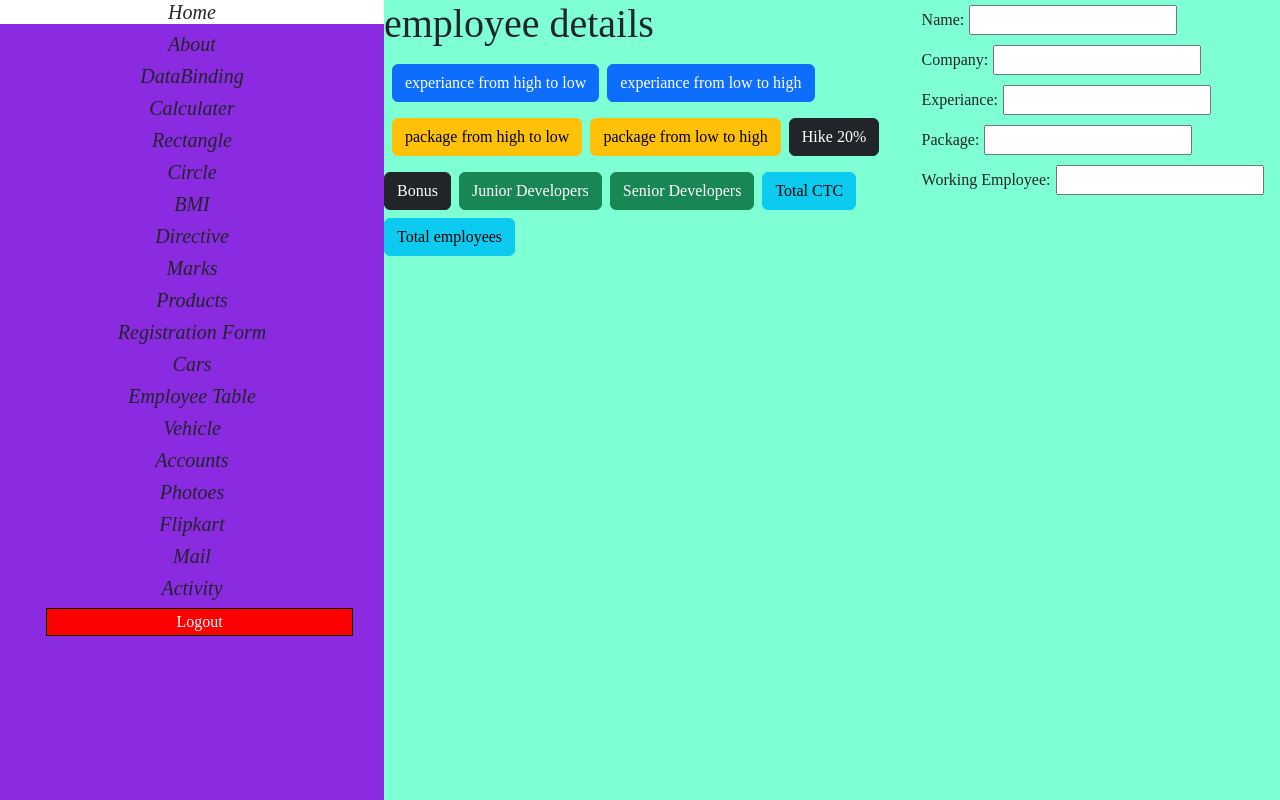
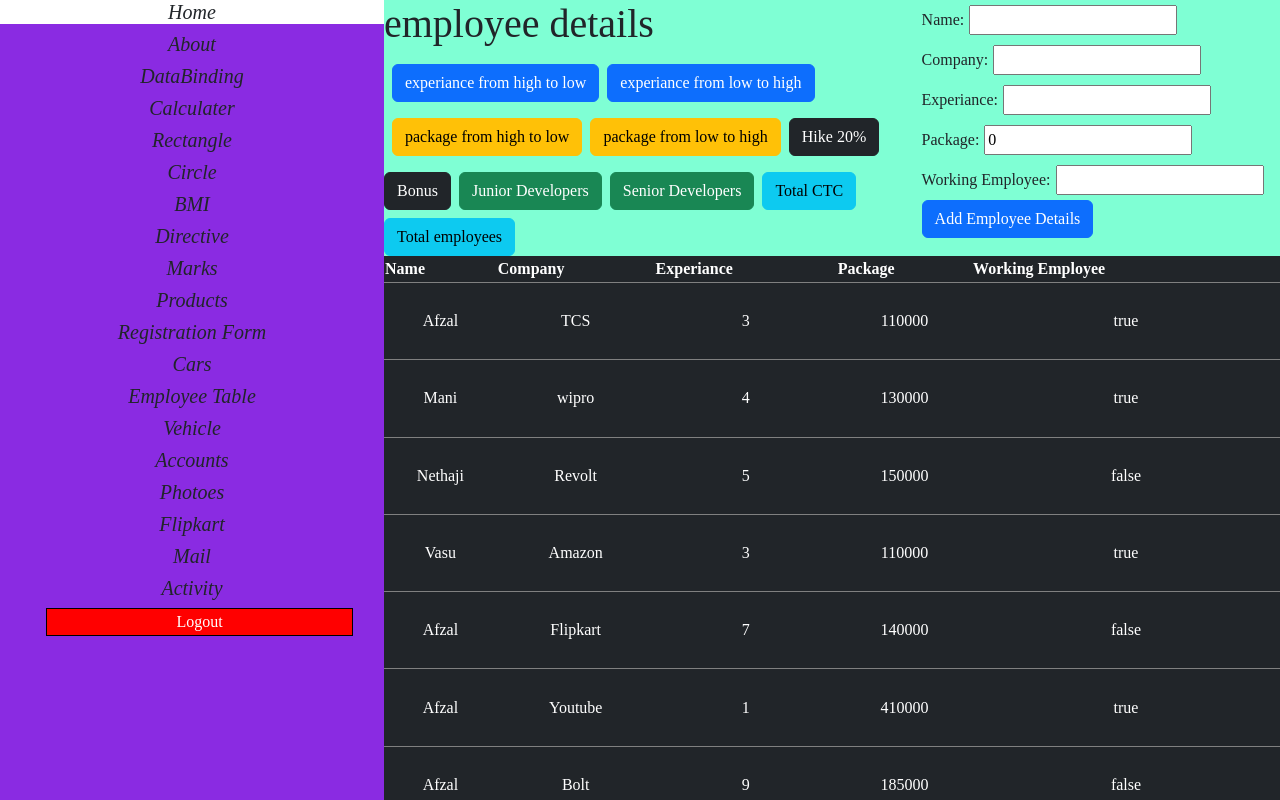
Before and after one commit to Afzalnynu/My-app, an Angular app: page /dashbard/employee in a window 1280 px wide. Built offline with nearby package versions, Linux system fonts and the light colour scheme.

Commit message:
car,employee project completed

```diff
--- a/src/app/car/car.component.html
+++ b/src/app/car/car.component.html
@@ -10,6 +10,7 @@
     <label for="bmw" (click)="img(3)">BMW</label>
     <input type="radio" name="abc" id="bmw" (click)="img(3)">
 
-    <img src="https://www.google.com/url?sa=i&url=https%3A%2F%2Fwww.audi-mediacenter.com%2Fen%2Fphotos&psig=AOvVaw1qi8k1FKY7LcigX-Wrgs-v&ust=1706267659575000&source=images&cd=vfe&opi=89978449&ved=0CBMQjRxqFwoTCOi_oL60-IMDFQAAAAAdAAAAABAE" alt="" *ngIf="this.carsImage">
+    <img src="https://www.google.com/url?sa=i&url=https%3A%2F%2Fwww.audi-mediacenter.com%2Fen%2Fphotos&psig=AOvVaw1qi8k1FKY7LcigX-Wrgs-v&ust=1706267659575000&source=images&cd=vfe&opi=89978449&ved=0CBMQjRxqFwoTCOi_oL60-IMDFQAAAAAdAAAAABAE" alt="" *ngIf="this.carsImage==1">
+
 
 </div>
--- a/src/app/employ-table/employ-table.component.css
+++ b/src/app/employ-table/employ-table.component.css
@@ -10,3 +10,10 @@
 input{
     margin: 5px;
 }
+td{
+    text-align: center;
+}
+table{
+    height: 100vh;
+    width: 100%;
+}
--- a/src/app/employ-table/employ-table.component.html
+++ b/src/app/employ-table/employ-table.component.html
@@ -2,39 +2,64 @@
     <div style="display: flex;">
         <div class="child-top">
             <h1>employee details</h1>
-            <button class="btn btn-primary m-2">experiance from high to low</button>
-            <button class="btn btn-primary">experiance from low to high</button>
-            <button class="btn btn-warning m-2">package from high to low</button>
-            <button class="btn btn-warning">package from low to high</button>
-            <button class="btn btn-dark m-2">Hike 20%</button>
-            <button class="btn btn-dark">Bonus</button>
-            <button class="btn btn-success m-2">Junior Developers</button>
-            <button class="btn btn-success ">Senior Developers</button>
-            <button class="btn btn-info m-2">Total CTC</button>
-            <button class="btn btn-info">Total employees</button>
+            <button class="btn btn-primary m-2" (click)="exp_high()">experiance from high to low</button>
+            <button class="btn btn-primary" (click)="exp_low()">experiance from low to high</button>
+            <button class="btn btn-warning m-2" (click)="pack_high()">package from high to low</button>
+            <button class="btn btn-warning" (click)="pack_low()">package from low to high</button>
+            <button class="btn btn-dark m-2" (click)="hike()">Hike 20%</button>
+            <button class="btn btn-dark" (click)="bonus()">Bonus</button>
+            <button class="btn btn-success m-2" (click)="junior()">Junior Developers</button>
+            <button class="btn btn-success " (click)="senior()">Senior Developers</button>
+            <button class="btn btn-info m-2" (click)="ctc()">Total CTC</button>
+            <button class="btn btn-info" (click)="total()">Total employees</button>
         </div>
         <div>
             <label for="">Name:</label>
-            <input type="text" name="" id="">
+            <input type="text" name="" id="" [(ngModel)]="emp.name">
             <br>
 
             <label for="">Company:</label>
-            <input type="text" name="" id="">
+            <input type="text" name="" id="" [(ngModel)]="emp.Company">
             <br>
 
             <label for="">Experiance:</label>
-            <input type="number" name="" id="">
+            <input type="text" name="" id="" [(ngModel)]="emp.Experiance">
             <br>
 
             <label for="">Package:</label>
-            <input type="number" name="" id="">
+            <input type="number" name="" id="" [(ngModel)]="emp.Package">
             <br>
 
             <label for="">Working Employee:</label>
-            <input type="text" name="" id="">
+            <input type="text" name="" id="" [(ngModel)]="emp.WorkingEmployee">
             <br>
+            <!-- <h1>{{emp}}</h1> -->
+
+            <button class="btn btn-primary" (click)="push()">Add Employee Details</button>
 
         </div>
     </div>
-    <div class="child-bottom"></div>
+    <div class="child-bottom table table-dark">
+        <table>
+            <thead>
+                <tr>
+                    <!-- <th>S.no</th> -->
+                    <th>Name</th>
+                    <th>Company</th>
+                    <th>Experiance</th>
+                    <th>Package</th>
+                    <th>Working Employee</th>
+                </tr>
+            </thead>
+            <tbody>
+                <tr *ngFor="let worker of empolyee" let i=0>
+                    <td>{{worker.name}}</td>
+                    <td>{{worker.Company}}</td>
+                    <td>{{worker.Experiences}}</td>
+                    <td>{{worker.Package}}</td>
+                    <td>{{worker.WorkingEmployee}}</td>
+                </tr>
+            </tbody>
+        </table>
+    </div>
 </div>
--- a/src/app/employ-table/employ-table.component.ts
+++ b/src/app/employ-table/employ-table.component.ts
@@ -6,5 +6,69 @@ import { Component } from '@angular/core';
   styleUrls: ['./employ-table.component.css']
 })
 export class EmployTableComponent {
+public empolyee:any=[
+  {name:"Afzal",Company:"TCS",Experiences:"3",Package:110000,WorkingEmployee:"true"},
+  {name:"Mani",Company:"wipro",Experiences:"4",Package:130000,WorkingEmployee:"true"},
+  {name:"Nethaji",Company:"Revolt",Experiences:"5",Package:150000,WorkingEmployee:"false"},
+  {name:"Vasu",Company:"Amazon",Experiences:"3",Package:110000,WorkingEmployee:"true"},
+  {name:"Afzal",Company:"Flipkart",Experiences:"7",Package:140000,WorkingEmployee:"false"},
+  {name:"Afzal",Company:"Youtube",Experiences:"1",Package:410000,WorkingEmployee:"true"},
+  {name:"Afzal",Company:"Bolt",Experiences:"9",Package:185000,WorkingEmployee:"false"},
+  {name:"Afzal",Company:"google",Experiences:"4",Package:100000,WorkingEmployee:"true"},
+  {name:"Afzal",Company:"TCS",Experiences:"8",Package:120000,WorkingEmployee:"false"},
+  {name:"Afzal",Company:"TCS",Experiences:"1",Package:350000,WorkingEmployee:"true"},
+]
+public emp:any={name:"",Company:"",Experiences:"",Package:0,WorkingEmployee:""}
 
+exp_high()
+{
+  this.empolyee=this.empolyee.sort((a:any,b:any)=>b.Experiences - a.Experiences)
 }
+exp_low()
+{
+  this.empolyee=this.empolyee.sort((a:any,b:any)=>a.Experiences - b.Experiences)
+}
+pack_high(){
+  this.empolyee=this.empolyee.sort((a:any,b:any)=>a.Package - b.Package)
+}
+pack_low(){
+  this.empolyee=this.empolyee.sort((a:any,b:any)=>b.Package - a.Package)
+}
+hike(){
+  this.empolyee=this.empolyee.map((pack:any)=>{
+    // pack.hike=((this.empolyee.Package/100)*20)+this.empolyee.Package
+    // return pack.hike
+    return {...pack,Package:(pack.Package)+((20/100)*pack.Package)}
+  })
+}
+bonus(){
+  this.empolyee=this.empolyee.map((bon:any)=>{
+    return {...bon,Package:(bon.Package+50000)}
+  }
+  )
+}
+
+junior(){
+  this.empolyee=this.empolyee.filter((a:any)=>a.Experiences < 5)
+}
+
+senior(){
+  this.empolyee=this.empolyee.filter((a:any)=>a.Experiences > 5)
+}
+ctc(){
+  alert(
+    this.empolyee=this.empolyee.reduce(
+      (sum:any,a:any)=>{
+        return sum+a.Package
+      }
+    ,0)
+  )
+  }
+
+total(){
+  alert(this.empolyee.length)
+}
+push(){
+  this.empolyee.push({...this.emp})
+}
+}
```
